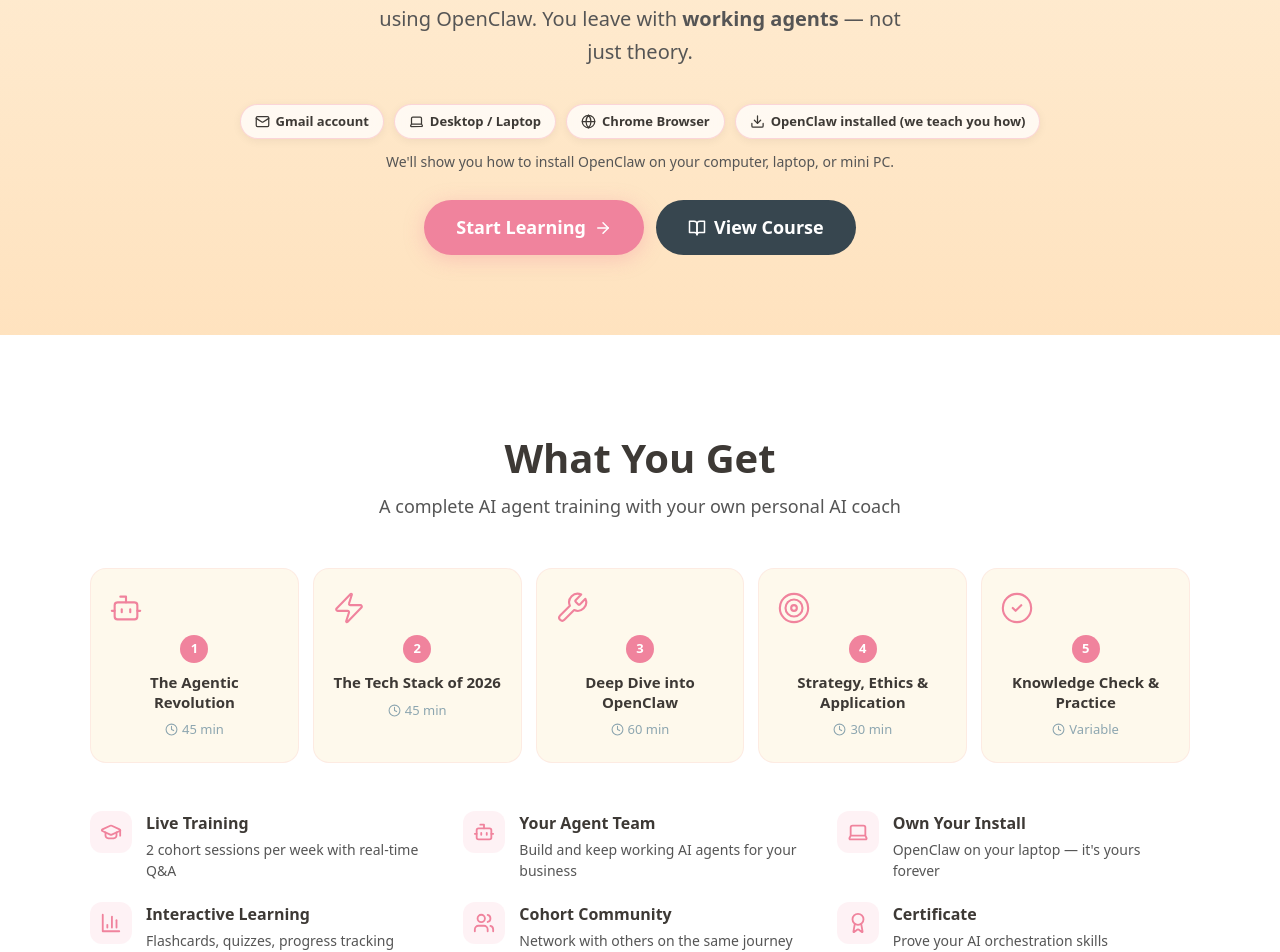
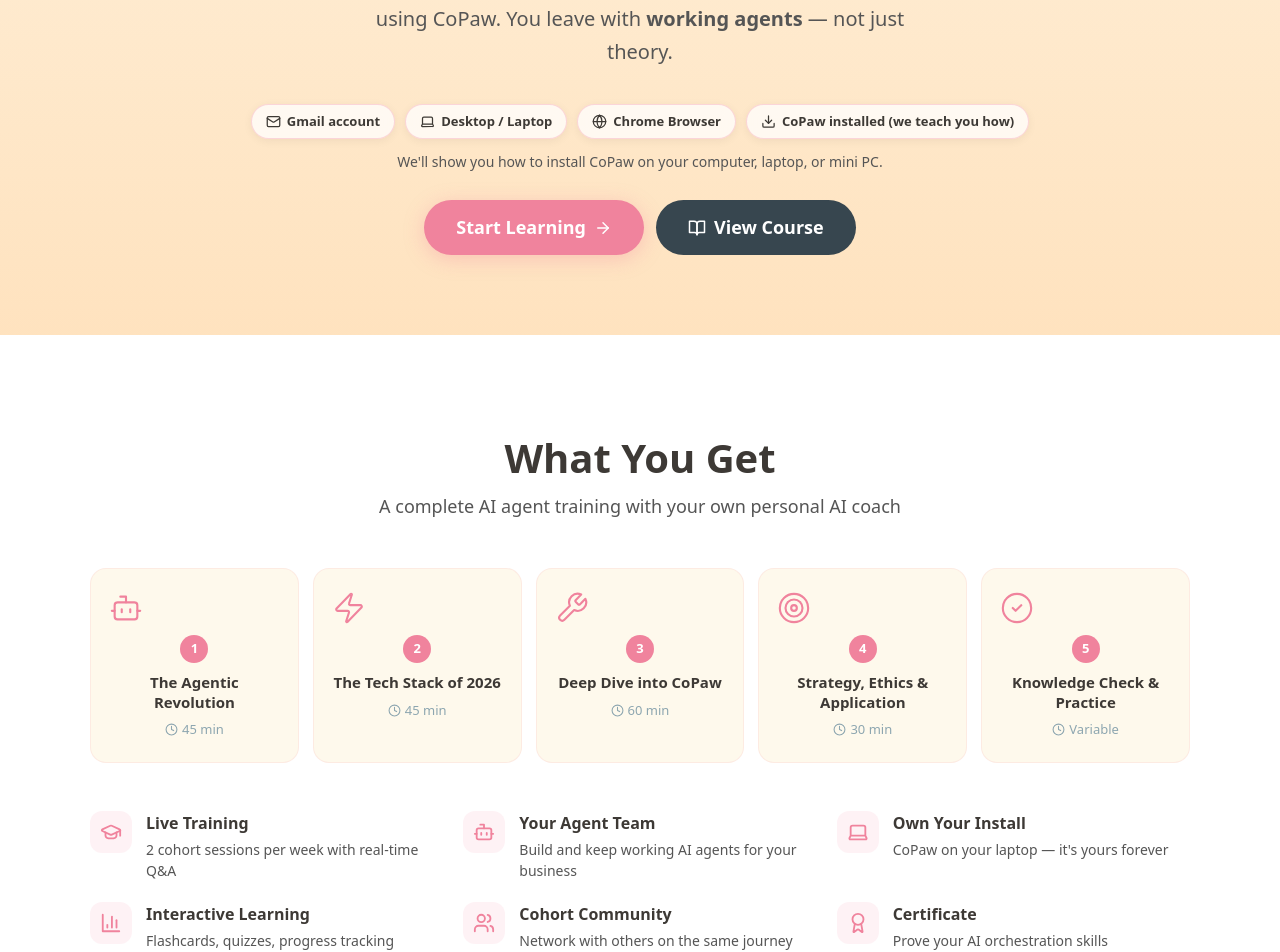
Before and after one commit to boktoday/ai-agent-upskill-sales, a React (Vite) app: page / in a window 1280 px wide. Shown: the part 669-1621 px from the top of the page. Built offline with nearby package versions, Linux system fonts and the light colour scheme.

Commit message:
Rename OpenClaw to CoPaw

```diff
--- a/src/App.tsx
+++ b/src/App.tsx
@@ -32,7 +32,7 @@
       originalPrice: null,
       badge: 'Most Popular',
       features: [
-        'Your own AI agent that teaches you OpenClaw',
+        'Your own AI agent that teaches you CoPaw',
         '2 Live Sessions per Week',
         'Cohort Community',
         'Catch-up Recordings',
@@ -46,7 +46,7 @@
   const modules = [
     { num: 1, name: 'The Agentic Revolution', duration: '45 min', icon: Bot },
     { num: 2, name: 'The Tech Stack of 2026', duration: '45 min', icon: Zap },
-    { num: 3, name: 'Deep Dive into OpenClaw', duration: '60 min', icon: Wrench },
+    { num: 3, name: 'Deep Dive into CoPaw', duration: '60 min', icon: Wrench },
     { num: 4, name: 'Strategy, Ethics & Application', duration: '30 min', icon: Target },
     { num: 5, name: 'Knowledge Check & Practice', duration: 'Variable', icon: CheckCircle2 },
   ]
@@ -54,14 +54,14 @@
   const features = [
     { icon: GraduationCap, title: 'Live Training', desc: '2 cohort sessions per week with real-time Q&A' },
     { icon: Bot, title: 'Your Agent Team', desc: 'Build and keep working AI agents for your business' },
-    { icon: Laptop, title: 'Own Your Install', desc: "OpenClaw on your laptop — it's yours forever" },
+    { icon: Laptop, title: 'Own Your Install', desc: "CoPaw on your laptop — it's yours forever" },
     { icon: BarChart3, title: 'Interactive Learning', desc: 'Flashcards, quizzes, progress tracking' },
     { icon: Users, title: 'Cohort Community', desc: 'Network with others on the same journey' },
     { icon: Award, title: 'Certificate', desc: 'Prove your AI orchestration skills' },
   ]
 
   const steps = [
-    { step: '1', title: 'Set Up OpenClaw', desc: "We'll help you install OpenClaw on your laptop. Works on Windows, Mac, or Linux.", time: 'Before Day 1' },
+    { step: '1', title: 'Set Up CoPaw', desc: "We'll help you install CoPaw on your laptop. Works on Windows, Mac, or Linux.", time: 'Before Day 1' },
     { step: '2', title: 'Join Your Cohort', desc: 'Monday sessions — morning for new starters, evening for catch-up with the previous cohort.', time: 'Mondays' },
     { step: '3', title: 'Learn & Build', desc: '5 modules covering everything from AI basics to building your own agent ecosystems.', time: 'Week 1-2' },
     { step: '4', title: 'Graduate', desc: 'Get your certificate and keep all the agents you built.', time: 'End of Week 2' },
@@ -69,7 +69,7 @@
 
   const faqs = [
     { q: 'Do I need coding experience?', a: 'No! This course is designed for non-technical people. If you can use a computer, you can do this.' },
-    { q: 'What computer do I need?', a: "Any laptop from the last 5 years will work. Windows, Mac, or Linux. We'll help you set up OpenClaw." },
+    { q: 'What computer do I need?', a: "Any laptop from the last 5 years will work. Windows, Mac, or Linux. We'll help you set up CoPaw." },
     { q: 'What if I miss a session?', a: "You get catch-up recordings and can join the next cohort's evening session." },
     { q: 'How long do I have access?', a: 'Forever! The course materials, agents, and community access are all yours after you pay.' },
     { q: 'What makes this different from other AI courses?', a: 'You leave with working AI agents — not just knowledge. Your personal AI coach is built into the course.' },
@@ -80,7 +80,7 @@
     { icon: Mail, label: 'Gmail account' },
     { icon: Laptop, label: 'Desktop / Laptop' },
     { icon: Globe, label: 'Chrome Browser' },
-    { icon: Download, label: 'OpenClaw installed (we teach you how)' },
+    { icon: Download, label: 'CoPaw installed (we teach you how)' },
   ]
 
   return (
@@ -120,14 +120,14 @@
           Now Enrolling — Next Cohort Starts Monday
         </div>
         <div className="hero-image-wrapper">
-          <img src="/hero-crab.jpg" alt="OpenClaw AI Agent" className="hero-image" />
+          <img src="/hero-crab.jpg" alt="CoPaw AI Agent" className="hero-image" />
         </div>
         <h1 className="hero-title">
           Master AI Agents with Your<br />
           <span style={{ color: COLORS.rosePink }}>Personal AI Coach</span>
         </h1>
         <p className="hero-desc">
-          Learn to build, customize, and deploy AI agent ecosystems using OpenClaw.
+          Learn to build, customize, and deploy AI agent ecosystems using CoPaw.
           You leave with <strong>working agents</strong> — not just theory.
         </p>
         <div className="requirements-row">
@@ -139,7 +139,7 @@
           ))}
         </div>
         <p className="requirements-note">
-          We'll show you how to install OpenClaw on your computer, laptop, or mini PC.
+          We'll show you how to install CoPaw on your computer, laptop, or mini PC.
         </p>
         <div className="hero-buttons">
           <a href="#pricing" className="btn-primary">
@@ -327,7 +327,7 @@
       <section className="section-cta">
         <h2 className="cta-title">Ready to Build Your AI Team?</h2>
         <p className="cta-desc">
-          Join the next cohort. Set up your OpenClaw. Leave with working AI agents.
+          Join the next cohort. Set up your CoPaw. Leave with working AI agents.
         </p>
         <a href="#pricing" className="btn-primary cta-btn">
           Enroll Now — From $297 <ArrowRight size={20} />
@@ -336,7 +336,7 @@
 
       {/* Footer */}
       <footer className="site-footer">
-        <p>© 2026 AI Agent Upskill Course · Built with OpenClaw</p>
+        <p>© 2026 AI Agent Upskill Course · Built with CoPaw</p>
       </footer>
 
       {/* Checkout Modal */}
```
Also changed, not shown: 1 other file (tests, documents, lock files or other folders).
